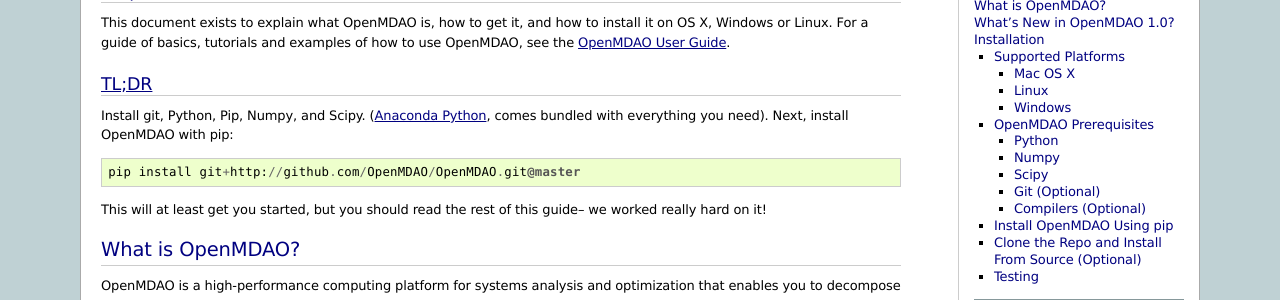
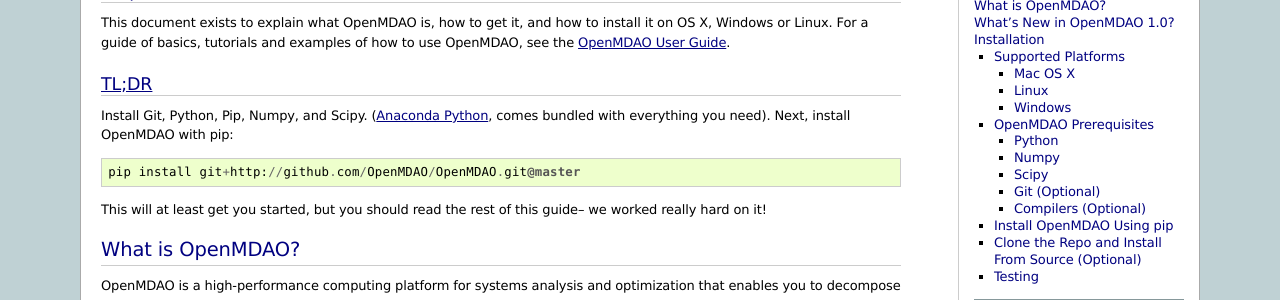
Before and after one commit to OpenMDAO/OpenMDAO1, a Sphinx documentation site: the page built from openmdao/docs/getting-started/install.rst, in a window 1280 px wide and 900 px high. Shown: the part 209-509 px from the top of the window. Built offline with Sphinx 7.4.7, drawn with Linux system fonts in a browser that asks for light colours.

Commit message:
Captilize git

```diff
--- a/openmdao/docs/getting-started/install.rst
+++ b/openmdao/docs/getting-started/install.rst
@@ -24,7 +24,7 @@ to use OpenMDAO, see the `OpenMDAO User Guide`_.
 
 .. _TL;DR: https://en.wikipedia.org/wiki/TL;DR
 
-Install git, Python, Pip, Numpy, and Scipy. (`Anaconda Python <http://continuum.io/downloads>`_, comes
+Install Git, Python, Pip, Numpy, and Scipy. (`Anaconda Python <http://continuum.io/downloads>`_, comes
 bundled with everything you need). Next, install OpenMDAO with pip:
 
 ::
```
